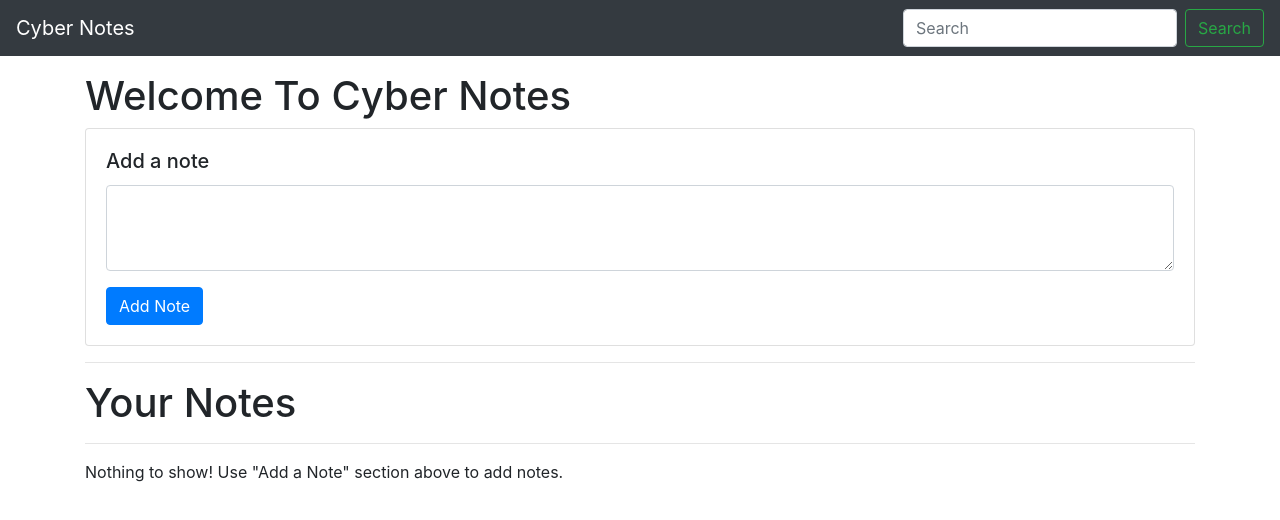
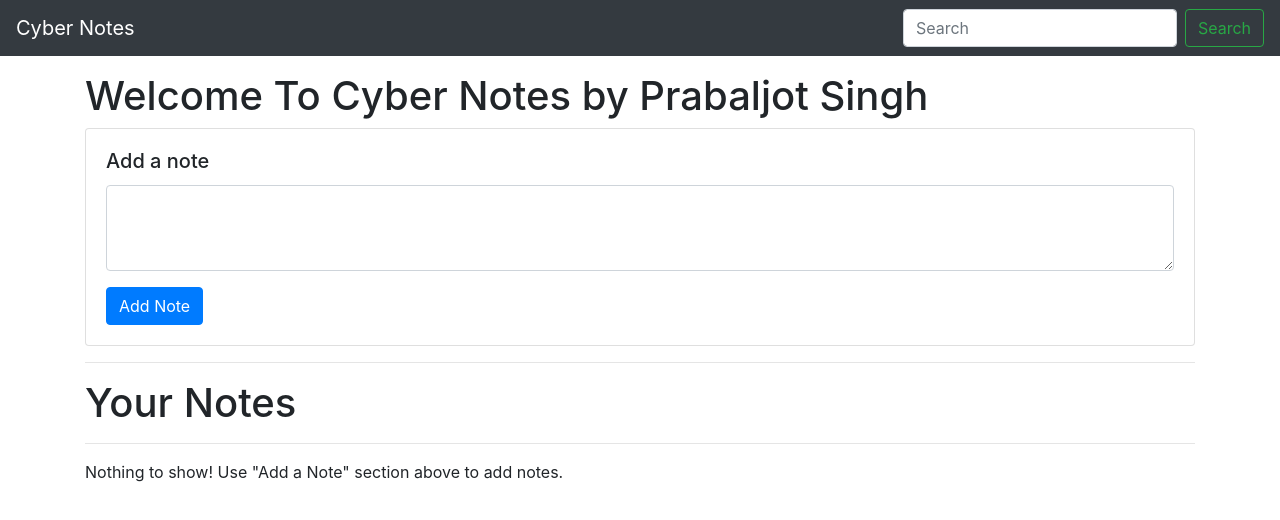
Before and after one commit to Prabaljot/cybernotes.github.io, a plain HTML site: page index.html in a window 1280 px wide. Drawn offline with nearby package versions, Linux system fonts and the light colour scheme.

Commit message:
Update index.html

```diff
--- a/index.html
+++ b/index.html
@@ -40,7 +40,7 @@
   <!--  -->
   <!--  -->
   <div class="container my-3">
-    <h1>Welcome To Cyber Notes</h1>
+    <h1>Welcome To Cyber Notes by Prabaljot Singh</h1>
     <div class="card">
       <div class="card-body">
         <h5 class="card-title">Add a note</h5>
```
